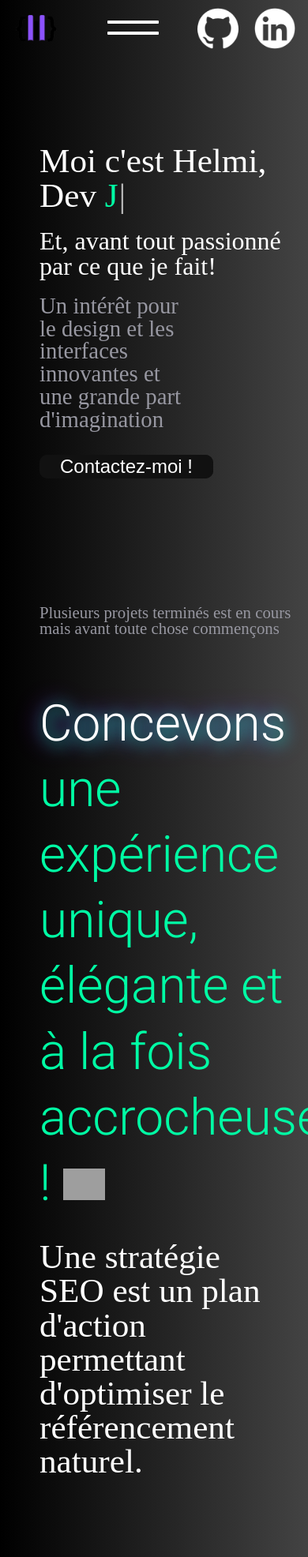
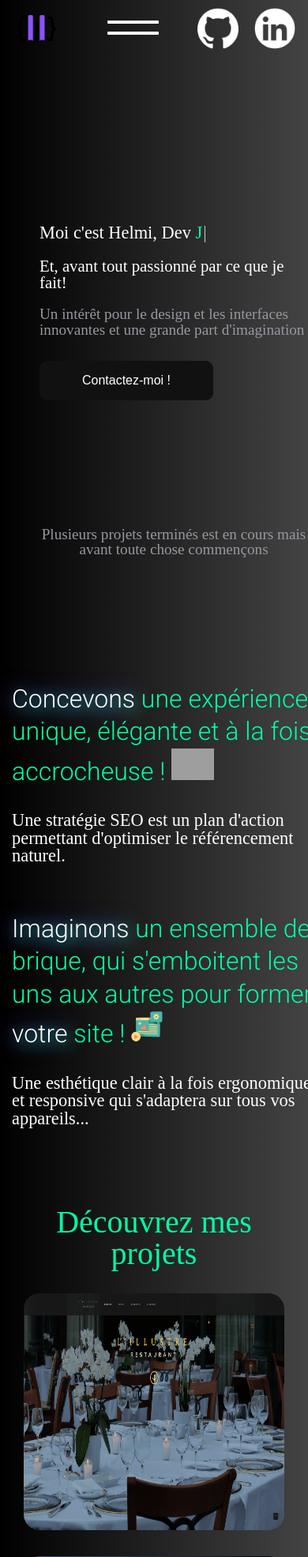
Before and after one commit to Helmi74130/My-portfolio, a PHP site: page / in a window 390 px wide; the page is wider, and only the part inside the window is pictured. Shown: the top 1972 px of that part at 79% size. Run offline with PHP 8.4, Linux system fonts and the light colour scheme; some libraries are stand-ins or nearby versions; grey boxes are pictures that could not be loaded.

Commit message:
responsive 630px

```diff
--- a/css/style.css
+++ b/css/style.css
@@ -1910,4 +1920,97 @@ h4 {
     margin-right: 95px;
   }
 }
+
+@media screen and (max-width: 630px) {
+  .project-panel-responsive .container-panel-responsive img {
+    height: 300px;
+  }
+}
+
+@media screen and (max-width: 560px) {
+  .section .section-left h2 {
+    font-size: 3em;
+  }
+  .section .section-left p {
+    font-size: 2em;
+  }
+}
+
+@media screen and (max-width: 450px) {
+  .personal .personal-info h1 {
+    font-size: 1.4em;
+  }
+  .personal .personal-info .text-top {
+    font-size: 1.3em;
+  }
+  .personal .personal-info p.text-bottom {
+    font-size: 1.2em;
+    padding: 0;
+  }
+  .personal .personal-info .glow-on-hover {
+    font-size: 1em;
+  }
+  .personal .personal-info p.project {
+    text-align: center;
+    font-size: 1.2em;
+  }
+  .section .section-left {
+    width: 100%;
+    padding: 0;
+    margin-left: 15px;
+  }
+  .section .section-left h2 {
+    font-size: 2em;
+    margin-top: 40px;
+  }
+  .section .section-left p {
+    font-size: 1.4em;
+    margin-bottom: 20px;
+  }
+  .project-panel-responsive .project {
+    margin-top: 50px;
+    font-size: 2.5em;
+    color: #00ffa5;
+    text-align: center;
+  }
+  .competence .panel-left h5 {
+    margin-top: 10px;
+    font-size: 2.5em;
+    color: #00ffa5;
+    text-align: center;
+  }
+  .competence .panel-left .subcontent {
+    margin-top: 20px;
+  }
+  .competence .panel-left .subcontent h6 {
+    font-size: 1em;
+    margin-top: 25px;
+  }
+  .competence .panel-left .subcontent p {
+    font-size: 0.7em;
+  }
+  .about .about-content h2 {
+    font-size: 2.5em;
+  }
+  .about .about-content .text-about {
+    height: auto;
+    line-height: 1.2em;
+  }
+  .about .about-content .text-about p {
+    font-size: 0.7em;
+  }
+  .about .about-content .find-me p {
+    font-size: 1em;
+  }
+  .contact .contact-left .title-contact {
+    text-align: center;
+  }
+  .contact .contact-left .title-contact h3 {
+    font-size: 2.5em;
+    margin-top: 25px;
+  }
+  .contact .contact-left .title-contact p {
+    font-size: 1em;
+  }
+}
 /*# sourceMappingURL=style.css.map */
--- a/css/style.scss
+++ b/css/style.scss
@@ -721,48 +721,51 @@ main{
   height: 70px;
 }
 
-@media  screen and (max-width: 2000px) {
-  .project-panel{
+
+@media screen and (max-width: 2000px) {
+  .project-panel.in-top{
     display: flex;
     flex-direction: column;
     justify-content: center;
     align-items: center;
-    margin-top: 50px;
     .project-left{
-      width: 100%;
-      height: 20%;
+      width: 95%;
+      height: 20% ;
       display: flex;
-      flex-direction: row;
+      flex-direction: row ;
       justify-content: space-evenly;
       .ligne{
         display: none;
       }
       .controls-screen{
-        width: 30%;
+        width: 30% !important;
       }
       p{
-        display: none;
+        display: none !important;
       }
     }
     .project-right{
       width: 95%;
-      height: 80%;
-      margin-top: 20px;
+      height: 70%;
+      margin-top: 60px ;
+      display: flex ;
+      justify-content: center;
     }
-   }
+  }
 }
 
 .project-panel{
   display: flex;
   flex-direction: row;
+  justify-content: space-evenly;
+  //align-items: center;
   .project-left{
     width: 30%;
     height: 100%;
     display: flex;
     flex-direction: column;
-    margin-bottom: 300px;
-    //align-items:center ;
-    //justify-content: space-between;
+    align-items:center ;
+    justify-content: space-between;
     color: white;
     h4{
       margin-top: 20px;
@@ -770,9 +773,10 @@ main{
     .controls-screen{
       display: flex;
       justify-content: space-evenly;
-      width: 100%;
+      width: 95%;
     }
     p{
+      display: block;
       margin-bottom: 150px;
       font-size: 1.3em;
       color: #9797a1;
@@ -784,11 +788,11 @@ main{
             -2px 1px 30px $purple;
       }
     }
+
   }
   .project-right{
-    width: 70% ;
-    padding-bottom: 150px;
-
+    width: 65% ;
+    padding-bottom: 100px;
   }
 }
 
@@ -1136,15 +1140,15 @@ h4{
   .project-panel-responsive{
     display: none;
   }
-  .project-panel{
-    display: block;
+  .project-panel.in-top{
+    display: flex;
   }
 }
 
 
 
 @media screen and (max-width: 1000px) {
-  .project-panel{
+  .project-panel.in-top{
     display: none;
   }
   .project-panel-responsive{
@@ -1165,15 +1169,6 @@ h4{
     }
   }
 }
-
-@media screen and (max-width: 630px) {
-  .project-panel-responsive .container-panel-responsive{
-    img{
-      height: 300px;
-    }
-  }
-}
-
 
 @media screen and (max-width: 880px) {
   .clickScrollbar{
@@ -1321,3 +1316,111 @@ h4{
     }
   }
 }
+
+@media screen and (max-width: 630px) {
+  .project-panel-responsive .container-panel-responsive{
+    img{
+      height: 300px;
+    }
+  }
+}
+
+@media screen and (max-width: 560px) {
+  .section .section-left{
+    h2{
+      font-size: 3em;
+    }
+    p{
+      font-size: 2em;
+    }
+  }
+}
+
+@media screen and (max-width: 450px) {
+ .personal .personal-info{
+    h1{
+      font-size: 1.4em;
+    }
+    .text-top{
+      font-size: 1.3em;
+    }
+    p.text-bottom{
+      font-size: 1.2em;
+      padding: 0;
+    }
+    .glow-on-hover{
+      font-size: 1em;
+    }
+    p.project{
+      text-align: center;
+      font-size: 1.2em
+    }
+  }
+  .section{
+    .section-left{
+      width: 100%;
+      padding: 0;
+      margin-left: 15px;
+      h2{
+        font-size: 2em;
+        margin-top: 40px;
+      }
+      p{
+        font-size: 1.4em;
+        margin-bottom: 20px;
+      }
+    }
+  }
+  .project-panel-responsive .project{
+    margin-top: 50px;
+    font-size: 2.5em;
+    color: $green;
+    text-align: center;
+  }
+  .competence .panel-left{
+    h5{
+      margin-top: 10px;
+
+    font-size: 2.5em;
+    color: $green;
+    text-align: center;
+    }
+    .subcontent{
+      margin-top: 20px;
+      h6{
+        font-size: 1em;
+        margin-top: 25px;
+      }
+      p{
+        font-size: 0.7em;
+      }
+    }
+  }
+  .about .about-content{
+    h2{
+      font-size: 2.5em;
+    }
+    .text-about{
+      height: auto;
+      line-height: 1.2em;
+      p{
+        font-size: 0.7em;
+      }
+    }
+    .find-me{
+      p{
+        font-size: 1em;
+      }
+    }
+  }
+  .contact .contact-left .title-contact{
+    text-align: center;
+    h3{
+      font-size: 2.5em;
+      margin-top: 25px;
+    }
+    p {
+      font-size: 1em;
+    }
+  }
+}
```
Also changed, not shown: other parts of css/style.css (+38 -28 lines), index.html (+15 -19 lines), 1 other file. Lines whose indentation alone changed are shown as unchanged.
